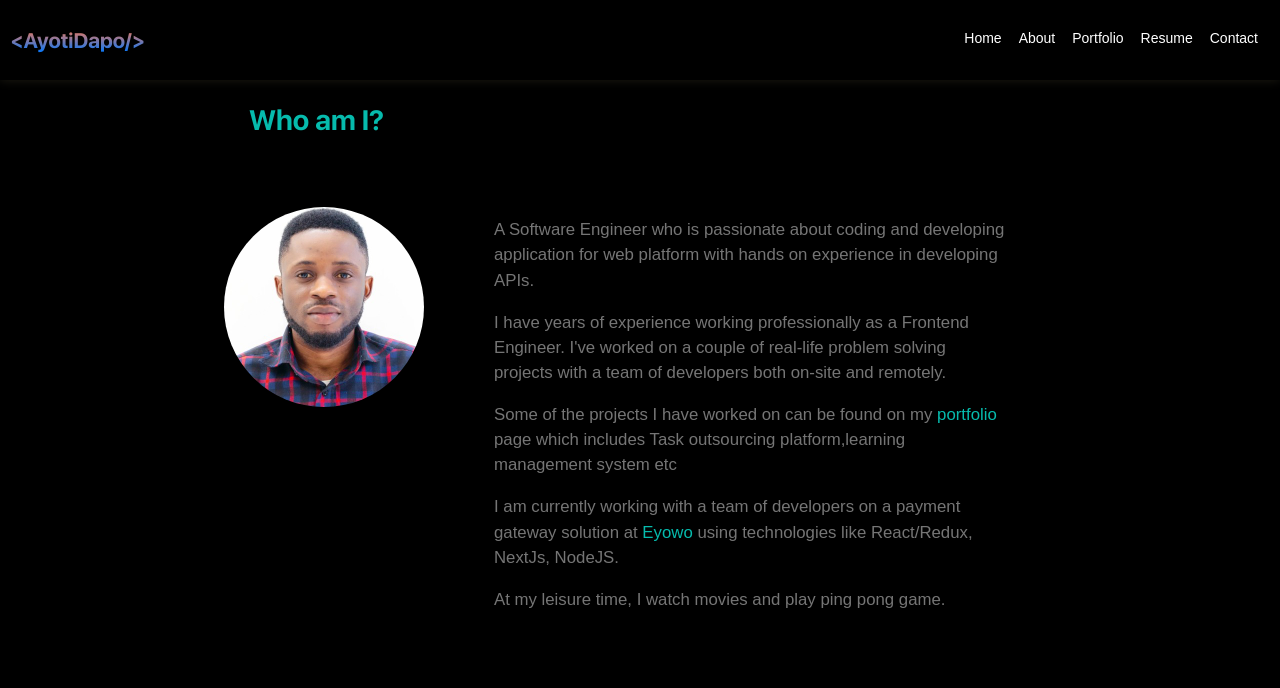
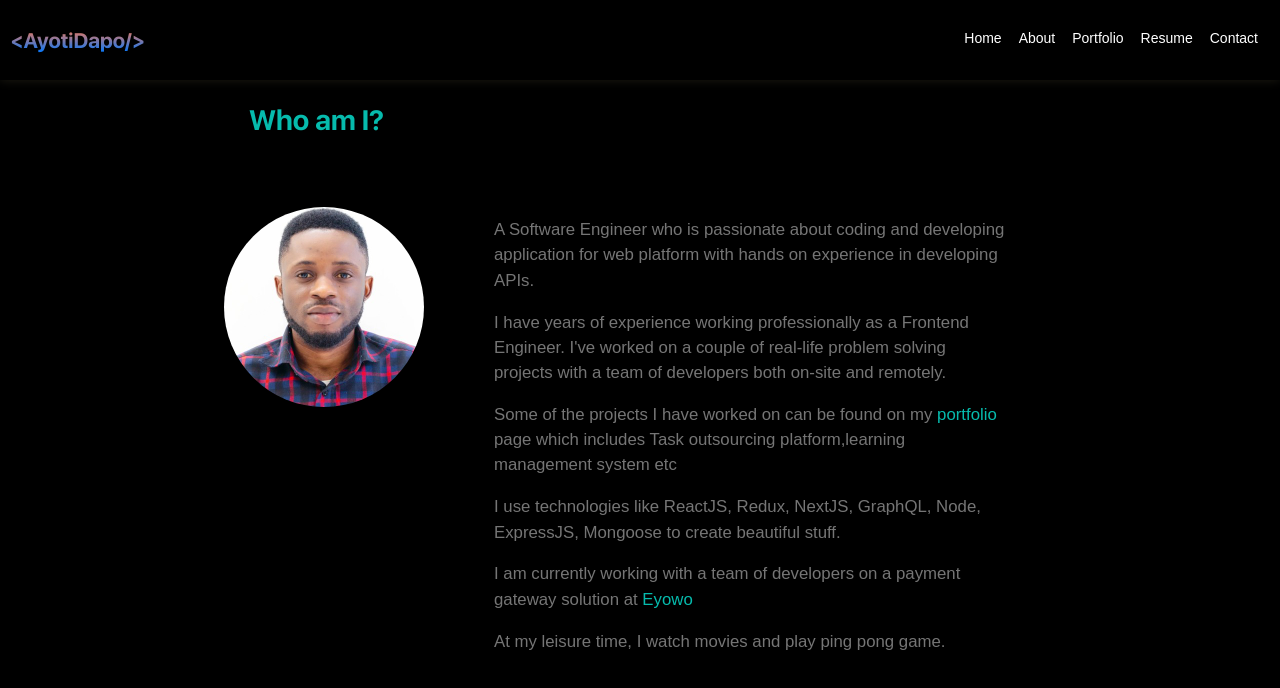
Before and after one commit to ayotidapo/ayotidapo, a Next.js app: page /about in a window 1280 px wide. Shown: the top 688 px of the page. Built offline with nearby package versions, Linux system fonts and the light colour scheme; a web font is replaced by a local one.

Commit message:
edit about me page

```diff
--- a/components/about/index.js
+++ b/components/about/index.js
@@ -41,6 +41,10 @@ export default function About() {
               system etc
             </p>
             <p>
+              I use technologies like ReactJS, Redux, NextJS, GraphQL, Node,
+              ExpressJS, Mongoose to create beautiful stuff.
+            </p>
+            <p>
               I am currently working with a team of developers on a payment
               gateway solution at{" "}
               <Link href="http://www.eyowo.com">
@@ -48,7 +52,6 @@ export default function About() {
                   Eyowo{" "}
                 </a>
               </Link>{" "}
-              using technologies like React/Redux, NextJs, NodeJS.
             </p>
             <p>At my leisure time, I watch movies and play ping pong game.</p>
           </div>
```
